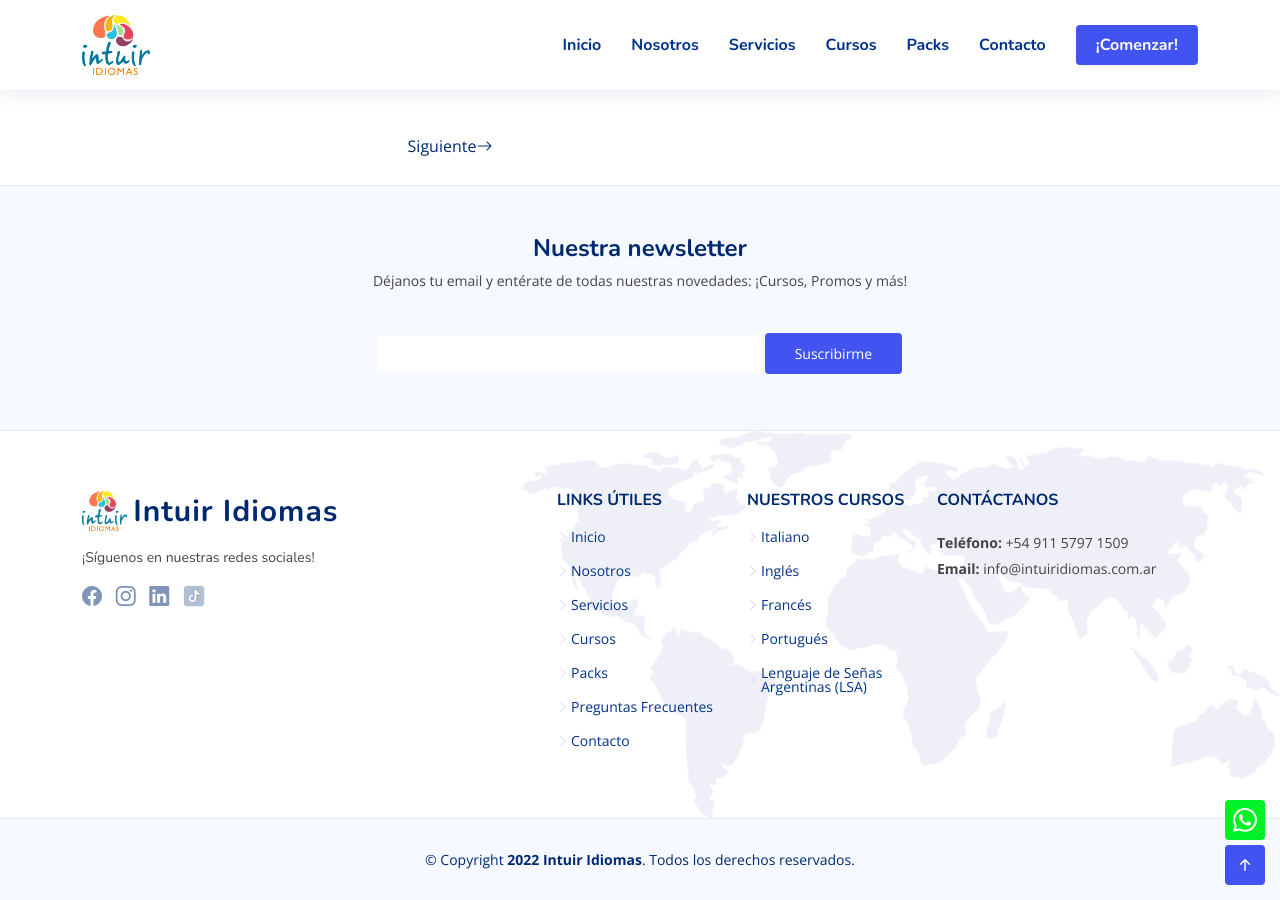
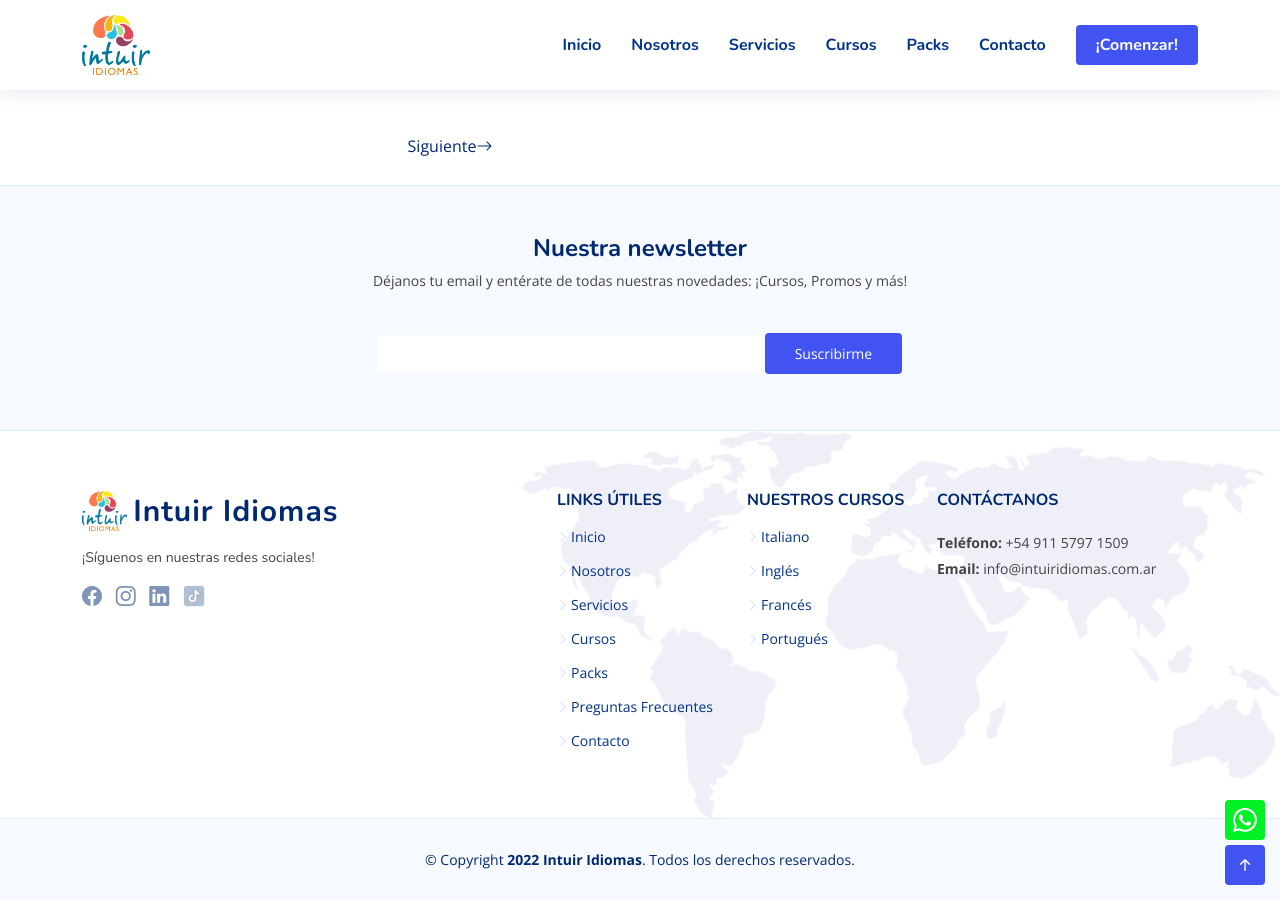
Before and after one commit to tezequiel/intuir, a Jekyll site: the page built from blog/index.html, in a window 1280 px wide and 900 px high, scrolled down 3531 px. Built offline with Jekyll 4.4.1, drawn with Linux system fonts in a browser that asks for light colours; the list of posts is cut into pages by our own code.

Commit message:
removing SLA from footer

```diff
--- a/_includes/footer.html
+++ b/_includes/footer.html
@@ -70,8 +70,6 @@
             <li><i class="bi bi-chevron-right"></i> <a href="#">Inglés</a></li>
             <li><i class="bi bi-chevron-right"></i> <a href="#">Francés</a></li>
             <li><i class="bi bi-chevron-right"></i> <a href="#">Portugués</a></li>
-            <li><i class="bi bi-chevron-right"></i> <a href="#">Lenguaje de Señas Argentinas
-              (LSA)</a></li>
           </ul>
         </div>
 
```
